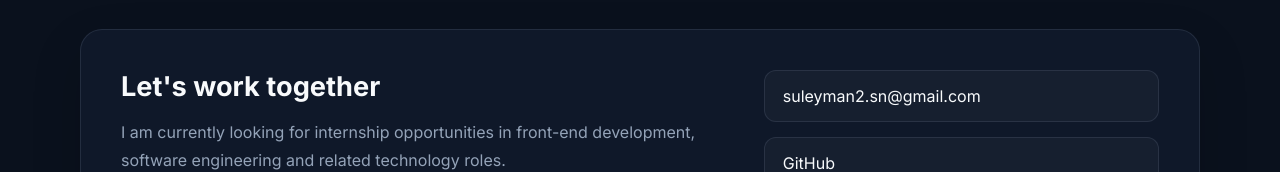
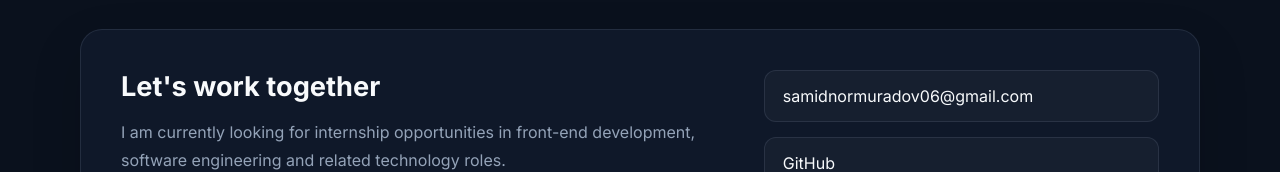
Before and after one commit to Samidjon/Portfolio, a React (Vite) app: page / in a window 1280 px wide. Shown: the part 5294-5466 px from the top of the page. Built offline with nearby package versions, Linux system fonts and the light colour scheme.

Commit message:
Updating email address

```diff
--- a/src/components/Contact.jsx
+++ b/src/components/Contact.jsx
@@ -18,8 +18,8 @@ function Contact() {
           </div>
 
           <div className="contact-links">
-            <a href="mailto:suleyman2.sn@gmail.com">
-              suleyman2.sn@gmail.com
+            <a href="mailto:samidnormuradov06@gmail.com">
+              samidnormuradov06@gmail.com
             </a>
 
             <a
```
